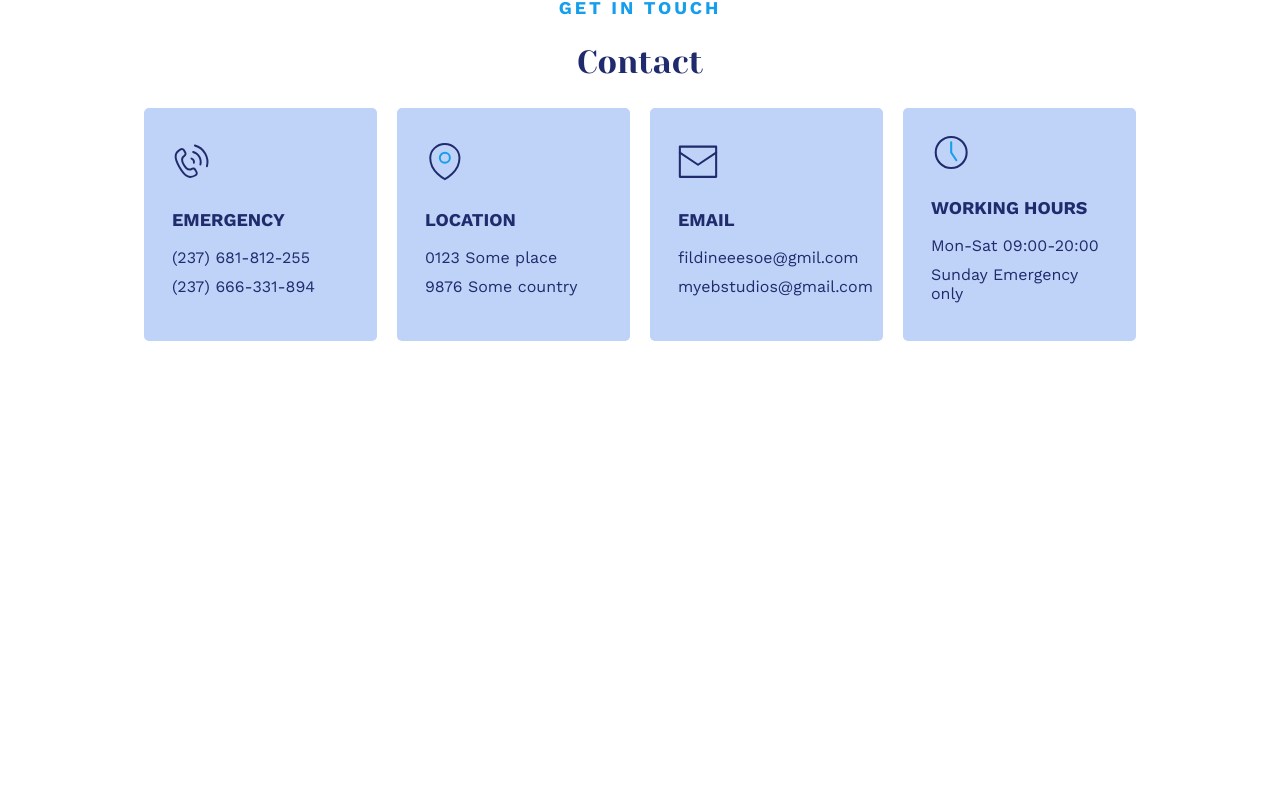
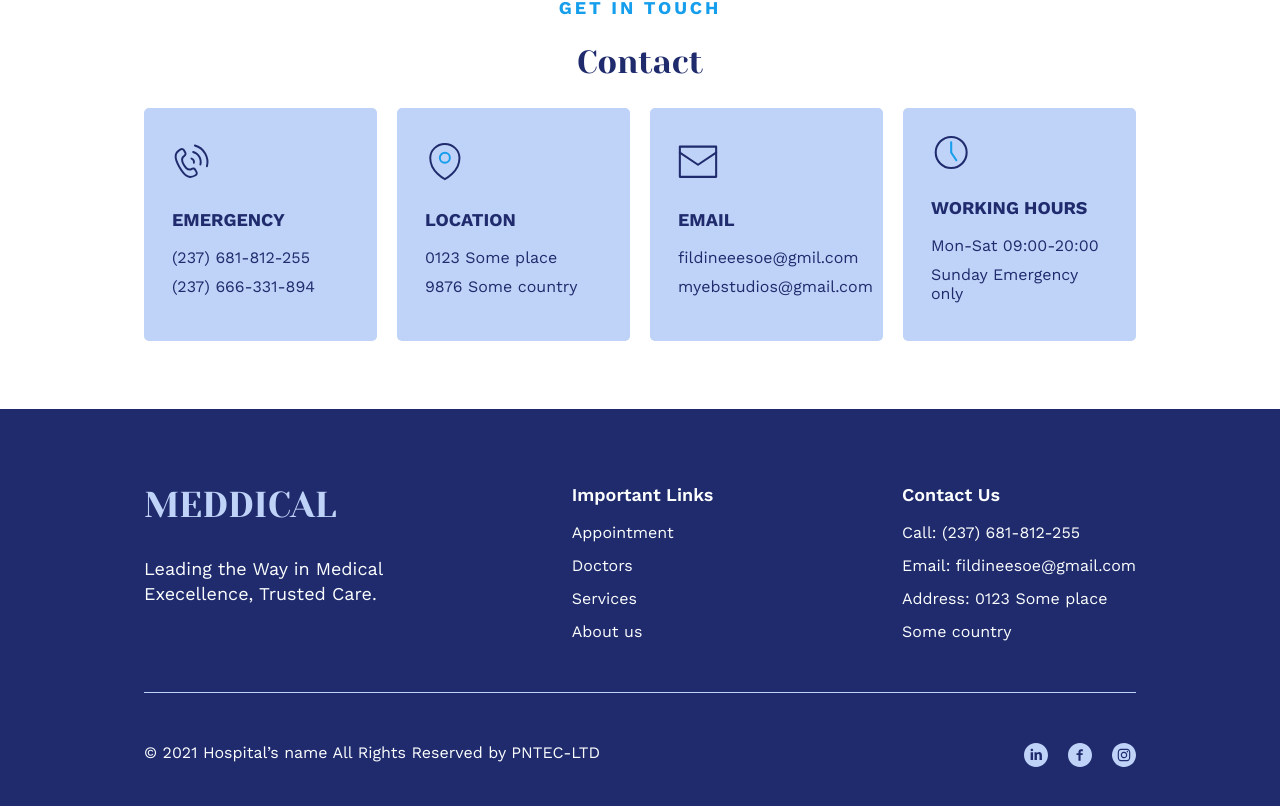
Before and after one commit to skiwqv/hospital, a Vue app: page / in a window 1280 px wide. Shown: the part 4226-5032 px from the top of the page. Before the commit the page ends 4567 px from the top, so only its background shows below. Built offline with nearby package versions, Linux system fonts and the light colour scheme.

Commit message:
added footer

```diff
--- /dev/null
+++ b/src/assets/scss/components/footer.scss
@@ -0,0 +1,81 @@
+.footer{
+    margin-top: 68px;
+    width: 100%;
+    background-color: $primary;
+    color: $white;
+    display: flex;
+    padding: 75px 0;
+    flex-direction: column;
+    .footer-wrapper{
+        display: flex;
+        justify-content: space-between; /* Распределяем контейнеры */
+        max-width: 992px;
+        width: 100%;
+        margin: 0 auto; /* Центрируем по ширине экрана */
+        .footer-container{
+            display: flex;
+            flex-direction: column;
+            .footer-logo{
+                font-family: $font-family-display;
+                font-weight: 400;
+                font-size: 36px;
+                text-transform: uppercase;
+                color: $accent;
+                margin-top: 0;
+            }
+            .footer-title{
+                font-weight: 600;
+                font-size: 18px;
+                margin-bottom: 18px;
+            }
+            .footer-info{
+                font-weight: 400;
+                font-size: 18px;
+                line-height: 140%;
+            }
+            .footer-content-wrapper{
+                display: flex;
+                flex-direction: column;
+                gap: 14px;
+                .footer-text{
+                    font-weight: 400;
+                    font-size: 16px;
+                    text-decoration: none;
+                    color: $white;
+                }
+            }
+        }
+    }
+    .divider-wrapper{
+        display: flex;
+        justify-content: center;
+        padding: 50px 0;
+        .divider{
+            max-width: 992px;
+            width: 100%;
+            height: 1px;
+            border-bottom: 1px solid $accent;
+            display: flex;
+        }
+    }
+    .creditionals-wrapper{
+        display: flex;
+        justify-content: space-between; /* Распределяем контейнеры */
+        max-width: 992px;
+        width: 100%;
+        margin: 0 auto; /* Центрируем по ширине экрана */
+        .social-wrapper{
+            display: flex;
+            gap: 20px;
+            .footer-icon path{
+                width: 24px;
+                height: 24px;
+                fill: $accent;
+                cursor: pointer;
+                &:hover{
+                    fill: $accent-hover;
+                }
+            }
+        }
+    }
+}
--- a/src/assets/scss/components/main.scss
+++ b/src/assets/scss/components/main.scss
@@ -6,3 +6,4 @@
 @import 'doctor.scss';
 @import 'carousel.scss';
 @import 'contacts.scss';
+@import 'footer.scss';
--- a/src/layouts/DafaultLayout.vue
+++ b/src/layouts/DafaultLayout.vue
@@ -32,24 +32,15 @@
     </div>
     <div class="nav-wrapper">
       <div class="links-wrapper">
-        <router-link class="link" to="/" exact active-class="link-active"
-          >Home</router-link
+        <router-link
+          v-for="(link, index) in headerLinks"
+          :key="index"
+          class="link"
+          :to="link.to"
+          active-class="link-active"
         >
-        <router-link class="link" to="/about" active-class="link-active"
-          >About us</router-link
-        >
-        <router-link class="link" to="/about" active-class="link-active"
-          >Services</router-link
-        >
-        <router-link class="link" to="/about" active-class="link-active"
-          >Doctors</router-link
-        >
-        <router-link class="link" to="/about" active-class="link-active"
-          >News</router-link
-        >
-        <router-link class="link" to="/about" active-class="link-active"
-          >Contact</router-link
-        >
+          {{ link.label }}
+        </router-link>
       </div>
       <button class="nav-button">Appointment</button>
     </div>
@@ -57,12 +48,76 @@
   <main>
     <router-view />
   </main>
+  <footer class="footer">
+    <div class="footer-wrapper">
+      <div class="footer-container">
+        <h2 class="footer-logo">Meddical</h2>
+        <span class="footer-info"
+          >Leading the Way in Medical <br />
+          Execellence, Trusted Care.</span
+        >
+      </div>
+      <div class="footer-container">
+        <span class="footer-title">Important Links</span>
+        <div class="footer-content-wrapper">
+          <router-link
+            v-for="(link, index) in footerLinks"
+            :key="index"
+            class="footer-text"
+            :to="link.to"
+          >
+            {{ link.label }}
+          </router-link>
+        </div>
+      </div>
+      <div class="footer-container">
+        <span class="footer-title">Contact Us</span>
+        <div class="footer-content-wrapper">
+          <span class="footer-text">Call: (237) 681-812-255</span>
+          <span class="footer-text">Email: fildineesoe@gmail.com</span>
+          <span class="footer-text">Address: 0123 Some place</span>
+          <span class="footer-text">Some country</span>
+        </div>
+      </div>
+    </div>
+    <div class="divider-wrapper">
+      <div class="divider"></div>
+    </div>
+    <div class="creditionals-wrapper">
+      <span class="footer-title"
+        >© 2021 Hospital’s name All Rights Reserved by PNTEC-LTD</span
+      >
+      <div class="social-wrapper">
+        <linkedinIcon class="footer-icon"></linkedinIcon>
+        <facebookIcon class="footer-icon"></facebookIcon>
+        <instagramIcon class="footer-icon"></instagramIcon>
+      </div>
+    </div>
+  </footer>
 </template>
 
 <script setup>
+import { ref } from "vue";
 import callIcon from "../assets/icons/phone.svg";
 import clockIcon from "../assets/icons/clock.svg";
 import locationIcon from "../assets/icons/location.svg";
+import linkedinIcon from "../assets/icons/linkdeIn.svg";
+import facebookIcon from "../assets/icons/facebook.svg";
+import instagramIcon from "../assets/icons/instagram.svg";
+const headerLinks = ref([
+  { label: "Home", to: "/", exact: true },
+  { label: "About us", to: "/about" },
+  { label: "Services", to: "/services" },
+  { label: "Doctors", to: "/doctors" },
+  { label: "News", to: "/news" },
+  { label: "Contact", to: "/contact" },
+]);
+const footerLinks = ref([
+  { label: "Appointment", to: "/appointment" },
+  { label: "Doctors", to: "/doctors" },
+  { label: "Services", to: "/services" },
+  { label: "About us", to: "/about" },
+]);
 </script>
 
 <style></style>
```
